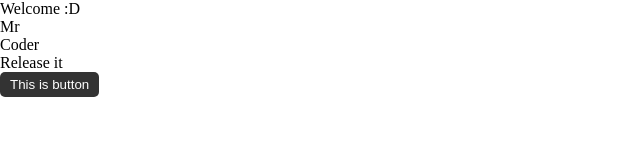
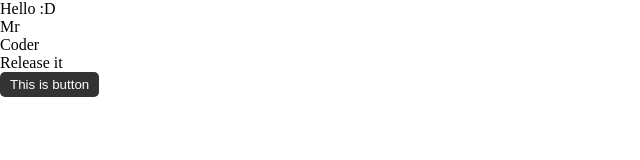
Before and after one commit to piotrekwrobel93/test1, a React (Create React App) app: page / in a window 1280 px wide. Shown: the top 160 px of the page, without its empty margins (0-640 px from the left). Built offline with nearby package versions, Linux system fonts and the light colour scheme.

Commit message:
changes to hello

```diff
--- a/src/components/Welcome.tsx
+++ b/src/components/Welcome.tsx
@@ -12,7 +12,7 @@ export const Welcome :React.FC<IProps>= ({ title, name }: IProps) => {
     }, [])
     return(
         <div>
-            <p>Welcome :D
+            <p>Hello :D
             </p>
             { title && <p>{title}</p>}
             { name && <p>{name}</p>}
```
